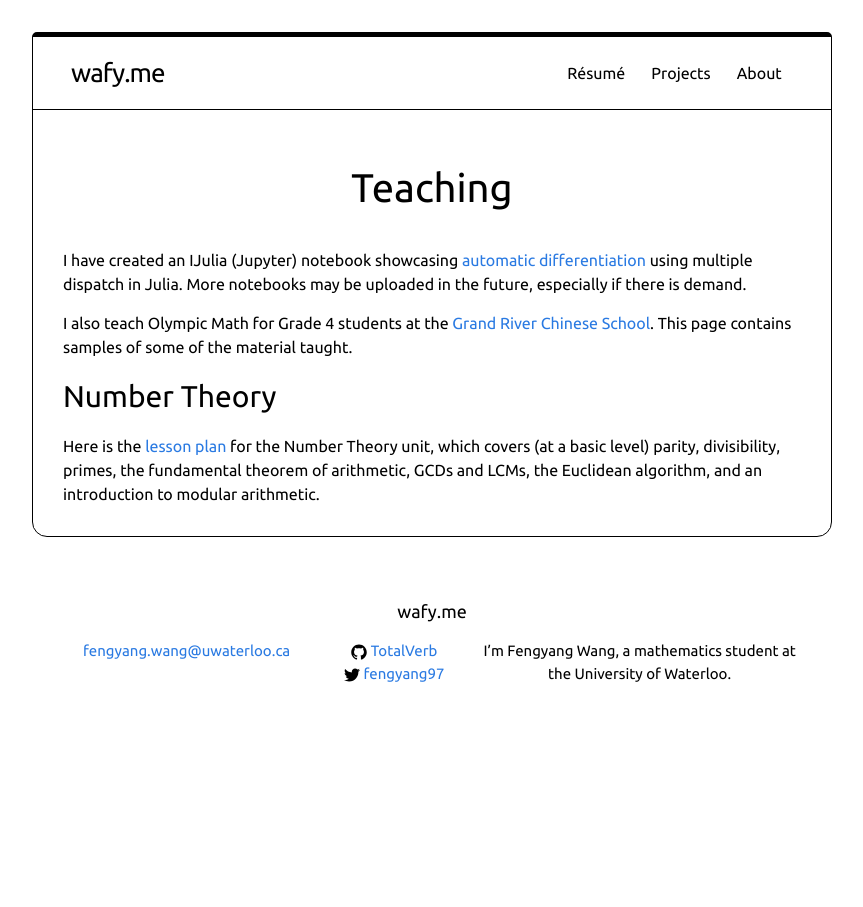
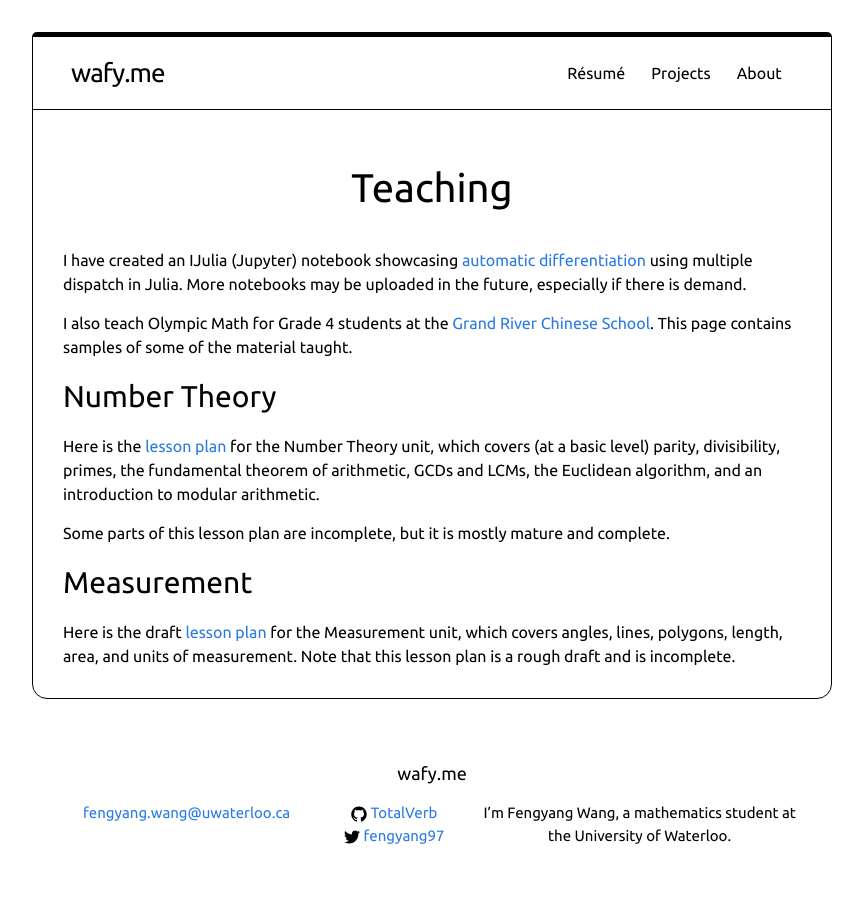
Before and after one commit to TotalVerb/totalverb.github.io, a Jekyll site: the page built from teaching.md, in a window 1280 px wide. Shown: the whole page, without its empty margins (208-1071 px from the left). Built offline with Jekyll 4.4.1, drawn with Linux system fonts in a browser that asks for light colours.

Commit message:
upload measurement

```diff
--- a/teaching.md
+++ b/teaching.md
@@ -18,6 +18,16 @@ basic level) parity, divisibility, primes, the fundamental theorem of
 arithmetic, GCDs and LCMs, the Euclidean algorithm, and an introduction to
 modular arithmetic.
 
+Some parts of this lesson plan are incomplete, but it is mostly mature and
+complete.
+
+## Measurement
+
+Here is the draft [lesson plan][mlp] for the Measurement unit, which covers
+angles, lines, polygons, length, area, and units of measurement. Note that this
+lesson plan is a rough draft and is incomplete.
+
 [automatic differentiation]: /documents/multdisp.html
 [grcs]: http://grandriverchineseschool.com/aboutus.htm
 [ntlp]: /documents/numbertheory.pdf
+[mlp]: /documents/measurement.pdf
```
Also changed, not shown: 2 other files.
